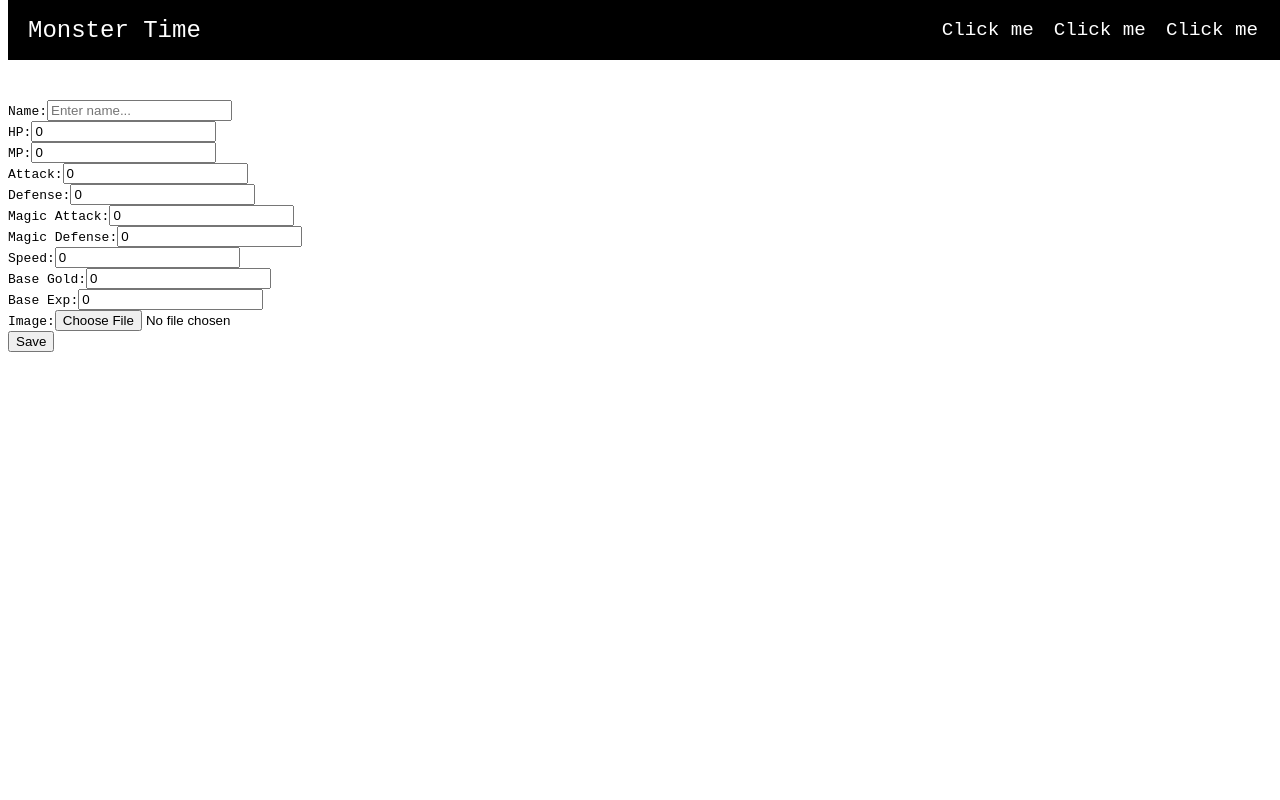
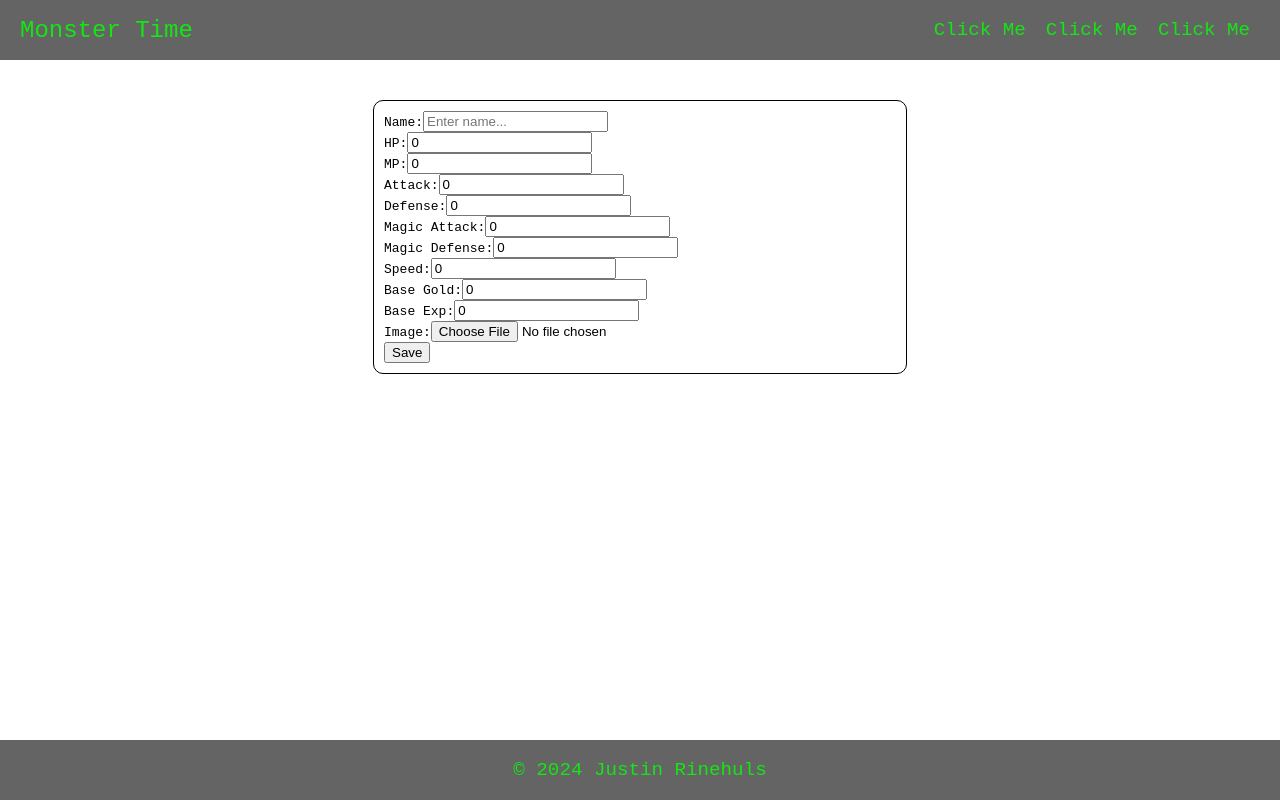
Before and after one commit to jrinehuls/tcg-creator, a React (Vite) app: page / in a window 1280 px wide. Built offline with nearby package versions, Linux system fonts and the light colour scheme.

Commit message:
Add footer

```diff
--- a/src/components/footer/Footer.css
+++ b/src/components/footer/Footer.css
@@ -0,0 +1,13 @@
+footer {
+    display: flex;
+    justify-content: center;
+    align-items: center;
+    background-color: rgb(100, 100, 100);
+    position: fixed;
+    bottom: 0;
+    width: 100%;
+    color: white;
+    height: 60px;
+    font-size: 1.2rem;
+    color: rgb(20, 230, 20);
+}
--- a/src/components/footer/Footer.jsx
+++ b/src/components/footer/Footer.jsx
@@ -4,7 +4,9 @@ function Footer() {
 
     return (
         <div>
-
+            <footer>
+                <span>&copy; {new Date().getFullYear()} Justin Rinehuls</span>
+            </footer>
         </div>
     );
 
--- a/src/components/header/Header.css
+++ b/src/components/header/Header.css
@@ -1,18 +1,22 @@
+header {
+    position: fixed;
+    top: 0;
+    width: 100%;
+    height: 60px;
+    background-color: rgb(100, 100, 100);
+}
+
 .nav-bar {
     display: flex;
     align-items: center;
     justify-content: space-between;
-    position: fixed;
-    top: 0;
-    width: 100%;
-    height: 60px;
-    background-color: black;
+    height: 100%;
 }
 
 .nav-bar span {
-    color: white;
     padding-left: 20px;
     font-size: 1.5rem;
+    color: rgb(20, 230, 20);
 }
 
 .link-container {
@@ -22,7 +26,7 @@
 
 .link-container a {
     text-decoration: none;
-    color: white;
     font-size: 1.2rem;
     padding: 10px;
+    color: rgb(20, 230, 20);
 }
--- a/src/components/header/Header.jsx
+++ b/src/components/header/Header.jsx
@@ -8,9 +8,9 @@ function Header() {
                 <nav className="nav-bar">
                     <span>Monster Time</span>
                     <div className="link-container">
-                        <a href="/">Click me</a>
-                        <a href="/">Click me</a>
-                        <a href="/">Click me</a>
+                        <a href="/">Click Me</a>
+                        <a href="/">Click Me</a>
+                        <a href="/">Click Me</a>
                     </div>
                 </nav>
             </header>
--- a/src/components/monster/MonsterForm.css
+++ b/src/components/monster/MonsterForm.css
@@ -1,3 +1,9 @@
 .container {
     margin-top: 100px;
+    width: 40%;
+    margin: 100px auto auto;
+    border: 1px solid black;
+    border-radius: 10px;
+    padding: 10px;
+
 }
--- a/src/index.css
+++ b/src/index.css
@@ -1,3 +1,4 @@
 body {
     font-family: monospace;
+    margin: 0;
 }
```
